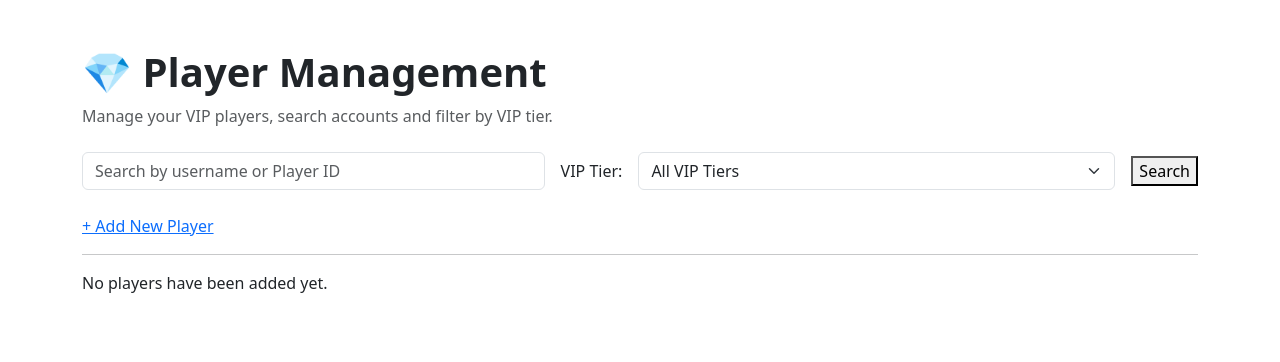
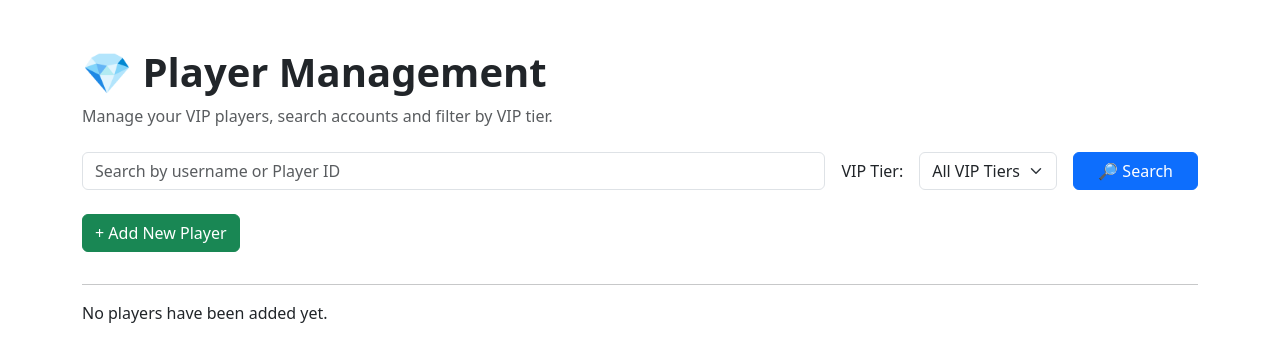
Before and after one commit to Azhdakurt/vipulse-2, a Django app: page / in a window 1280 px wide. Shown: the part 56-418 px from the top of the page. Run offline with Django 5.2, Linux system fonts and the light colour scheme; the visitor is signed in with stand-in values (Sample User, id 1); data that the repository does not hold is empty.

Commit message:
Improve player search filters and action button styling

```diff
--- a/players/templates/players/player_list.html
+++ b/players/templates/players/player_list.html
@@ -26,7 +26,7 @@
 
         <label for="vip_tier" class="text-nowrap">VIP Tier:</label>
 
-        <select name="vip_tier" id="vip_tier" class="form-select">
+        <select name="vip_tier" id="vip_tier" class="form-select w-auto">
             <option value="">All VIP Tiers</option>
             <option value="bronze" {% if vip_tier == "bronze" %}selected{% endif %}>
                 Bronze
@@ -45,12 +45,14 @@
             </option>
         </select>
 
-        <button type="submit">Search</button>
+        <button type="submit" class="btn btn-primary px-4 text-nowrap">
+    🔎 Search
+</button>
     </form>
 
-    <a href="{% url 'player_create' %}">
-        + Add New Player
-    </a>
+   <a href="{% url 'player_create' %}" class="btn btn-success mb-3">
+    + Add New Player
+</a>
 
     <hr>
 
```
